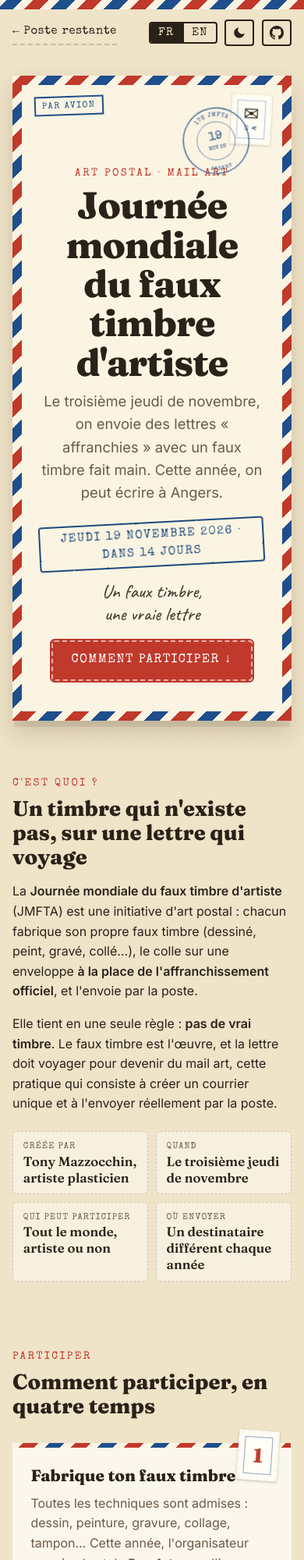
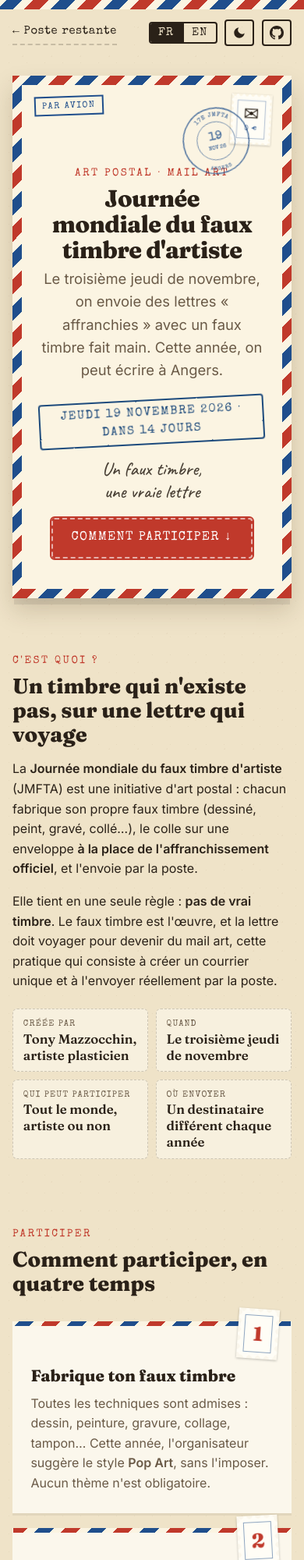
Before and after one commit to dianedelallee/poste-restante, a plain HTML site: page faux-timbre.html in a window 390 px wide. Shown: the top 2000 px of the page at 78% size. Drawn offline with nearby package versions, Linux system fonts and the light colour scheme.

Commit message:
Fix overlapping stamps on step cards and the fake stamp page title

```diff
--- a/style.css
+++ b/style.css
@@ -76,7 +76,13 @@ section, header, footer { padding: 3rem 16px; max-width: 1180px; margin: 0 auto;
 .nav-link:hover { border-bottom-color: var(--ink); }
 .support { color: var(--red); text-decoration: none; font-family: "Special Elite", monospace; letter-spacing: .04em; border-bottom: 2px dashed var(--red); }
 .support:hover { border-bottom-style: solid; }
-.page-hero h1 { font-size: clamp(2rem, 6.4vw, 4.1rem); line-height: 1.05; }
+.hero.page-hero h1 { font-size: clamp(1.9rem, 5vw, 3.4rem); line-height: 1.08; text-wrap: balance; }
+/* le titre est long : on réserve la place du timbre et du tampon à droite */
+.hero.page-hero .hero-card { padding-left: 190px; padding-right: 190px; }
+@media (max-width: 980px) {
+  .hero.page-hero .hero-card { padding: 6.4rem 1.4rem 2.4rem; }
+  .hero.page-hero .hero-marks { transform: scale(.7); transform-origin: top right; }
+}
 .countdown-line { margin: .2rem 0 1.1rem; }
 .countdown-line .ink { font-size: .95rem; padding: .25rem .8rem; }
 .prose > p, .prose > ul { max-width: 46rem; }
@@ -189,7 +195,7 @@ footer .airmail-bar { margin-bottom: 1.4rem; border-radius: 2px; }
 .steps { list-style: none; padding: 0; margin: 2rem 0 0; display: grid; gap: 1.2rem; grid-template-columns: repeat(auto-fit, minmax(240px, 1fr)); }
 .steps li {
   background: var(--card); border: 1px solid var(--line); border-top: 6px solid transparent; border-image: var(--airmail) 6 0 0 0;
-  padding: 1.5rem 1.4rem; position: relative; box-shadow: 0 3px 0 rgba(0, 0, 0, .06);
+  padding: 3.3rem 1.4rem 1.5rem; position: relative; box-shadow: 0 3px 0 rgba(0, 0, 0, .06);
 }
 .steps .stamp { position: absolute; top: -22px; right: 16px; transform: rotate(4deg); }
 .steps li:nth-child(2) .stamp { transform: rotate(-3deg); }
@@ -322,7 +328,7 @@ footer .airmail-bar { margin-bottom: 1.4rem; border-radius: 2px; }
 .tip-grid h3 { font-size: 1.1rem; margin-bottom: .2rem; padding-left: .3rem; }
 .tip-grid p { margin: 0; color: var(--ink-soft); padding-left: .3rem; }
 
-.contribute { background: var(--card); border: 1px solid var(--line); border-top: 6px solid transparent; border-image: var(--airmail) 6 0 0 0; margin-top: 1rem; padding: 2rem 1.6rem; }
+.contribute { background: var(--card); border: 1px solid var(--line); border-top: 6px solid transparent; border-image: var(--airmail) 6 0 0 0; margin: 1rem auto 0; width: calc(100% - 32px); max-width: 1148px; padding: 2rem 1.6rem; }
 .contribute .ink { margin: 0 .25rem; }
 code { background: var(--paper-2); padding: .1rem .4rem; border-radius: 3px; }
 footer { text-align: center; color: var(--ink-soft); font-size: .9rem; }
```
